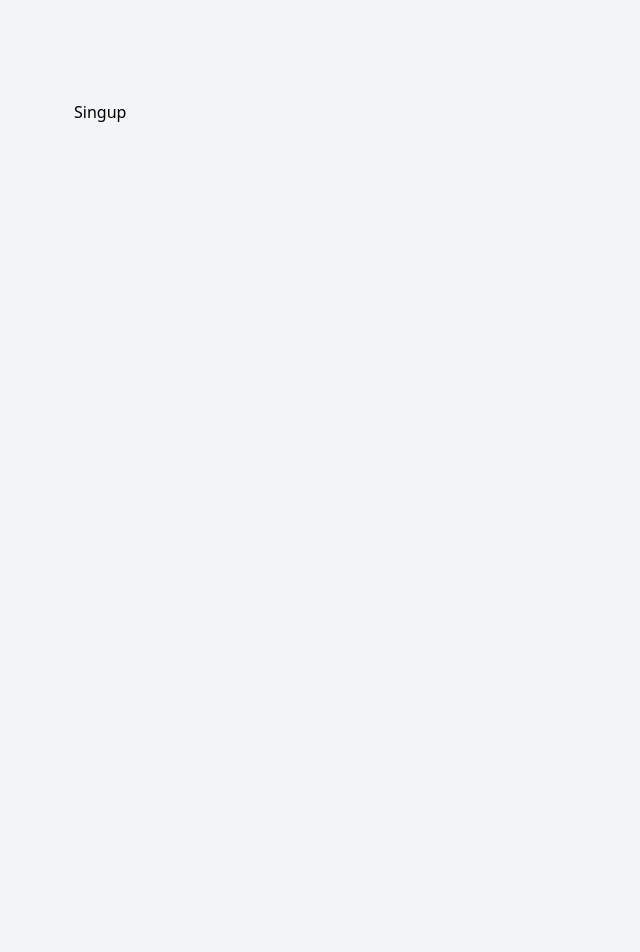
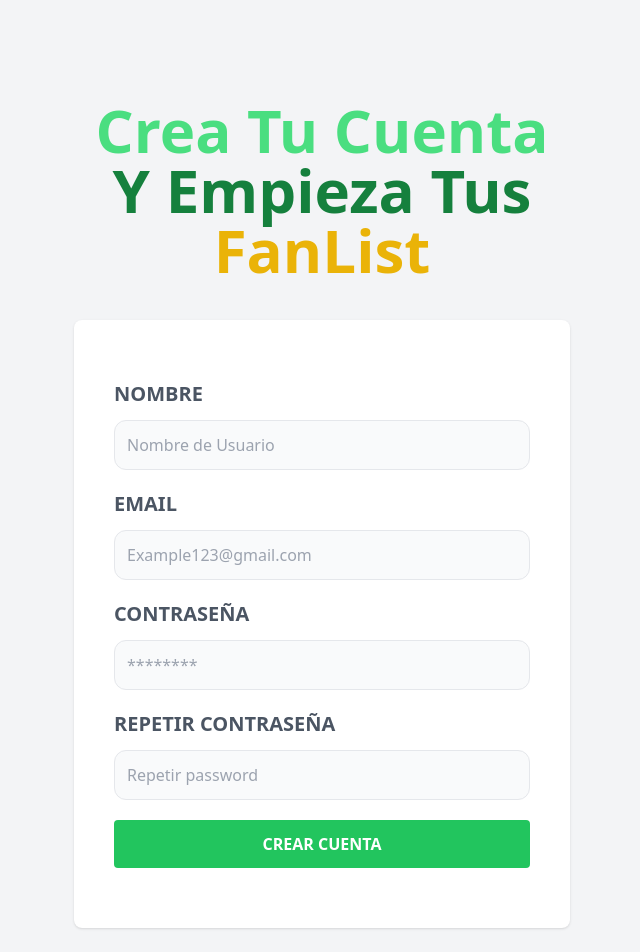
Before and after one commit to AlxMen/FanList-Frontend, a React (Vite) app: page /singup in a window 1280 px wide. Shown: the top 952 px of the page, without its empty margins (318-958 px from the left). Before the commit the page ends 880 px from the top, so only its background shows below. Built offline with nearby package versions, Linux system fonts and the light colour scheme.

Commit message:
VISUALIZACION DE USUARIO Y CREACION

```diff
--- a/src/App.jsx
+++ b/src/App.jsx
@@ -6,6 +6,8 @@
 import ForgotPassword from "./pages/ForgotPassword"
 import NewPassword from "./pages/NewPassword"
 import ConfirmAccount from "./pages/ConfirmAccount"
+
+
 
 function App() {
 
--- /dev/null
+++ b/src/components/Alert.jsx
@@ -0,0 +1,11 @@
+
+
+const Alert = ({alerta}) => {
+  return (
+    <div className={`${alerta.error ? 'from-red-400 to-red-600' : 'from-green-400 to-green-600'} bg-gradient-to-br text-center p-3 rounded-xl uppercase text-white font-bold text-sm my-10`}>
+      {alerta.msg}
+    </div>
+  )
+}
+
+export default Alert
--- a/src/pages/ConfirmAccount.jsx
+++ b/src/pages/ConfirmAccount.jsx
@@ -2,7 +2,9 @@
 
 const ConfirmAccount = () => {
   return (
-    <div>ConfirmAccount</div>
+    <>
+      <h1 className="text-green-400 font-black text-6xl capitalize text-center">Confirma tu cuenta <span className="text-green-700">Y Comienza Con tus <span className="text-yellow-500">FanList</span></span></h1>
+    </>
   )
 }
 
--- a/src/pages/ForgotPassword.jsx
+++ b/src/pages/ForgotPassword.jsx
@@ -1,8 +1,39 @@
-
+import { Link } from "react-router-dom"
 
 const ForgotPassword = () => {
   return (
-    <div>ForgotPassword</div>
+    <>
+      <h1 className="text-green-400 font-black text-6xl capitalize text-center">Recuperar<span className="text-green-700">Contraseña</span></h1>
+
+      <form className="my-10 bg-white shadow rounded-lg p-10">
+        <div className="my-5">
+          <label htmlFor="email" className="uppercase text-gray-600 block text-xl font-bold">Email</label>
+          <input
+            id="email"
+            type="email"
+            placeholder="Example123@gmail.com"
+            className="w-full mt-3 p-3 border rounded-xl bg-gray-50"
+          />
+        </div>
+
+        <input
+          type="submit"
+          value="Enviar Instrucciones"
+          className="bg-green-500 w-full py-3 mb-5 text-white uppercase font-bold rounded hover:cursor-pointer hover:bg-green-700 transition-colors"
+        />
+      </form>
+      <nav className="lg:flex lg:justify-between">
+        <Link
+          to="/"
+          className="block text-center my-5 text-gray-700 uppercase text-sm"
+        >¿Ya tienes cuenta? Inicia Sesión</Link>
+
+        <Link
+          to="/singup"
+          className="block text-center my-5 text-gray-700 uppercase text-sm"
+        >¿No tienes una cuenta? Registrate</Link>
+      </nav>
+    </>
   )
 }
 
--- a/src/pages/NewPassword.jsx
+++ b/src/pages/NewPassword.jsx
@@ -2,7 +2,27 @@
 
 const NewPassword = () => {
   return (
-    <div>NewPassword</div>
+    <>
+      <h1 className="text-green-400 font-black text-6xl capitalize text-center">Reestablecer <span className="text-green-700">Contraseña</span></h1>
+
+      <form className="my-10 bg-white shadow rounded-lg p-10">
+        <div className="my-5">
+          <label htmlFor="password" className="uppercase text-gray-600 block text-xl font-bold">Nueva Contraseña</label>
+          <input
+            id="password"
+            type="password"
+            placeholder="Escribe tu nueva contraseña"
+            className="w-full mt-3 p-3 border rounded-xl bg-gray-50"
+          />
+        </div>
+
+        <input
+          type="submit"
+          value="Guardar Nueva Contraseña"
+          className="bg-green-500 w-full py-3 mb-5 text-white uppercase font-bold rounded hover:cursor-pointer hover:bg-green-700 transition-colors"
+        />
+      </form>
+    </>
   )
 }
 
--- a/src/pages/Singup.jsx
+++ b/src/pages/Singup.jsx
@@ -1,8 +1,139 @@
-
+import { useState } from "react"
+import { Link } from "react-router-dom"
+import Alert from "../components/Alert"
+import axios from "axios"
 
 const Singup = () => {
+
+  const [nombre, setNombre] = useState('')
+  const [email, setEmail] = useState('')
+  const [password, setPassword] = useState('')
+  const [repitPassword, setRepitPassword] = useState('')
+  const [alerta, setAlerta] = useState({})
+
+  const handleSubmit = async e => {
+    e.preventDefault()
+
+    if ([nombre, email, password, repitPassword].includes('')) {
+      setAlerta({
+        msg: 'Todos los campos son obligatorios',
+        error: true
+      })
+      return
+    }
+
+    if (password !== repitPassword) {
+      setAlerta({
+        msg: 'las contraseñas no son identicas',
+        error: true
+      })
+      return
+    }
+
+    if (password <= 6) {
+      setAlerta({
+        msg: 'la contraseña debe tener mas de 6 caracteres',
+        error: true
+      })
+      return
+    }
+
+    setAlerta({})
+
+    try {
+      const {data} = await axios.post(`${import.meta.env.VITE_BACK_URL}/user`, { name: nombre, email, password })
+      setAlerta({
+        msg: data.msg,
+        error: false
+      })
+
+      setNombre('')
+      setEmail('')
+      setPassword('')
+      setRepitPassword('')
+    } catch (error) {
+      setAlerta({
+        msg: error.response.data.msg,
+        error: true
+      })
+    }
+  }
+
+  const { msg } = alerta
+
   return (
-    <div>Singup</div>
+    <>
+      <h1 className="text-green-400 font-black text-6xl capitalize text-center">Crea tu cuenta <span className="text-green-700">y Empieza tus <span className="text-yellow-500">FanList</span></span></h1>
+
+      {msg && <Alert alerta={alerta} />}
+
+      <form
+        className="my-10 bg-white shadow rounded-lg p-10"
+        onSubmit={handleSubmit}
+      >
+        <div className="my-5">
+          <label htmlFor="name" className="uppercase text-gray-600 block text-xl font-bold">Nombre</label>
+          <input
+            id="name"
+            type="text"
+            placeholder="Nombre de Usuario"
+            className="w-full mt-3 p-3 border rounded-xl bg-gray-50"
+            value={nombre}
+            onChange={e => setNombre(e.target.value)}
+          />
+        </div>
+        <div className="my-5">
+          <label htmlFor="email" className="uppercase text-gray-600 block text-xl font-bold">Email</label>
+          <input
+            id="email"
+            type="email"
+            placeholder="Example123@gmail.com"
+            className="w-full mt-3 p-3 border rounded-xl bg-gray-50"
+            value={email}
+            onChange={e => setEmail(e.target.value)}
+          />
+        </div>
+        <div className="my-5">
+          <label htmlFor="password" className="uppercase text-gray-600 block text-xl font-bold">Contraseña</label>
+          <input
+            id="password"
+            type="password"
+            placeholder="********"
+            className="w-full mt-3 p-3 border rounded-xl bg-gray-50"
+            value={password}
+            onChange={e => setPassword(e.target.value)}
+          />
+        </div>
+        <div className="my-5">
+          <label htmlFor="password2" className="uppercase text-gray-600 block text-xl font-bold">Repetir Contraseña</label>
+          <input
+            id="password2"
+            type="password"
+            placeholder="Repetir password"
+            className="w-full mt-3 p-3 border rounded-xl bg-gray-50"
+            value={repitPassword}
+            onChange={e => setRepitPassword(e.target.value)}
+          />
+        </div>
+
+        <input
+          type="submit"
+          value="Crear Cuenta"
+          className="bg-green-500 w-full py-3 mb-5 text-white uppercase font-bold rounded hover:cursor-pointer hover:bg-green-700 transition-colors"
+        />
+      </form>
+      <nav className="lg:flex lg:justify-between">
+        <Link
+          to="/"
+          className="block text-center my-5 text-gray-700 uppercase text-sm"
+        >¿Ya tienes cuenta? Inicia Sesión</Link>
+
+        <Link
+          to="/recovery-password"
+          className="block text-center my-5 text-gray-700 uppercase text-sm"
+        >Recuperar contraseña</Link>
+      </nav>
+    </>
   )
 }
 
```
Also changed, not shown: 1 other file (tests, documents, lock files or other folders).
